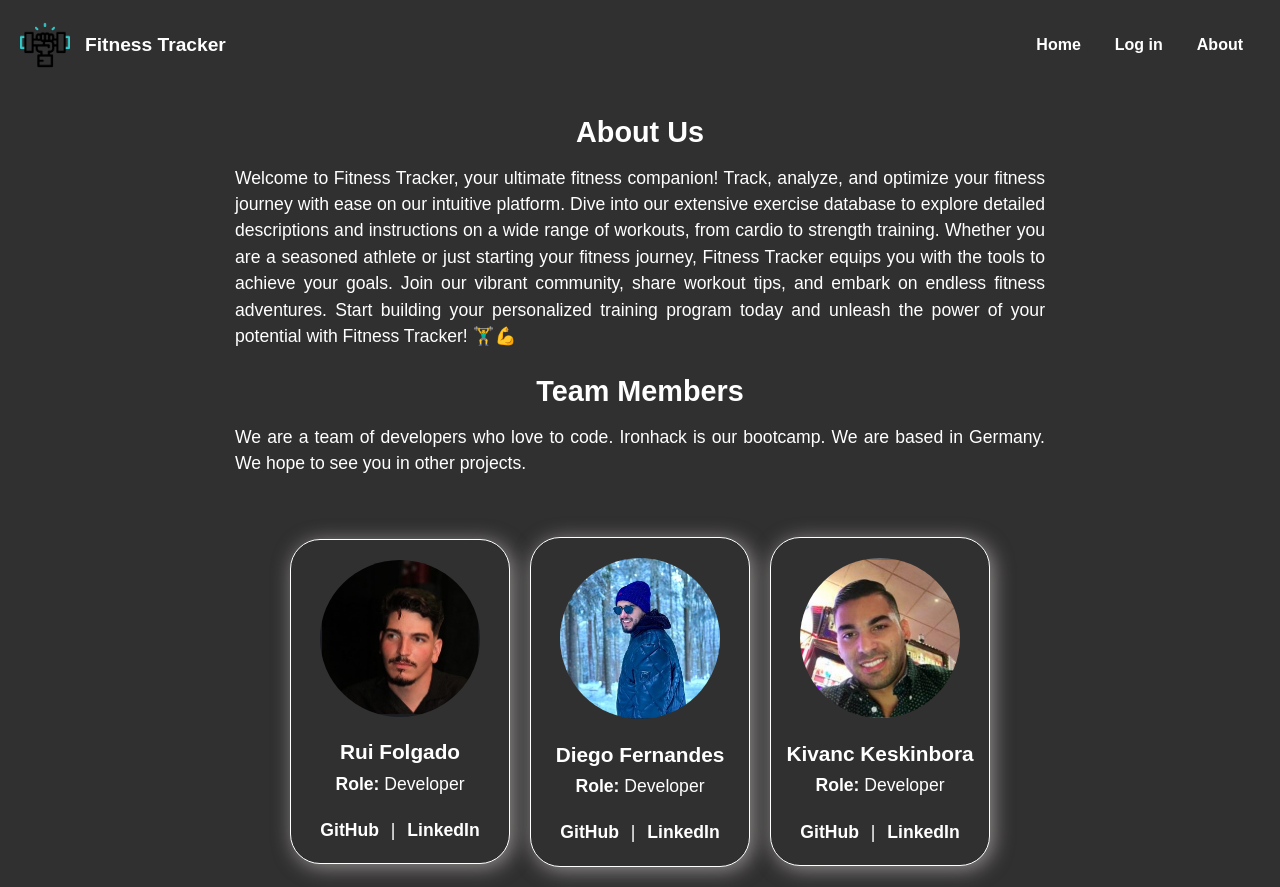
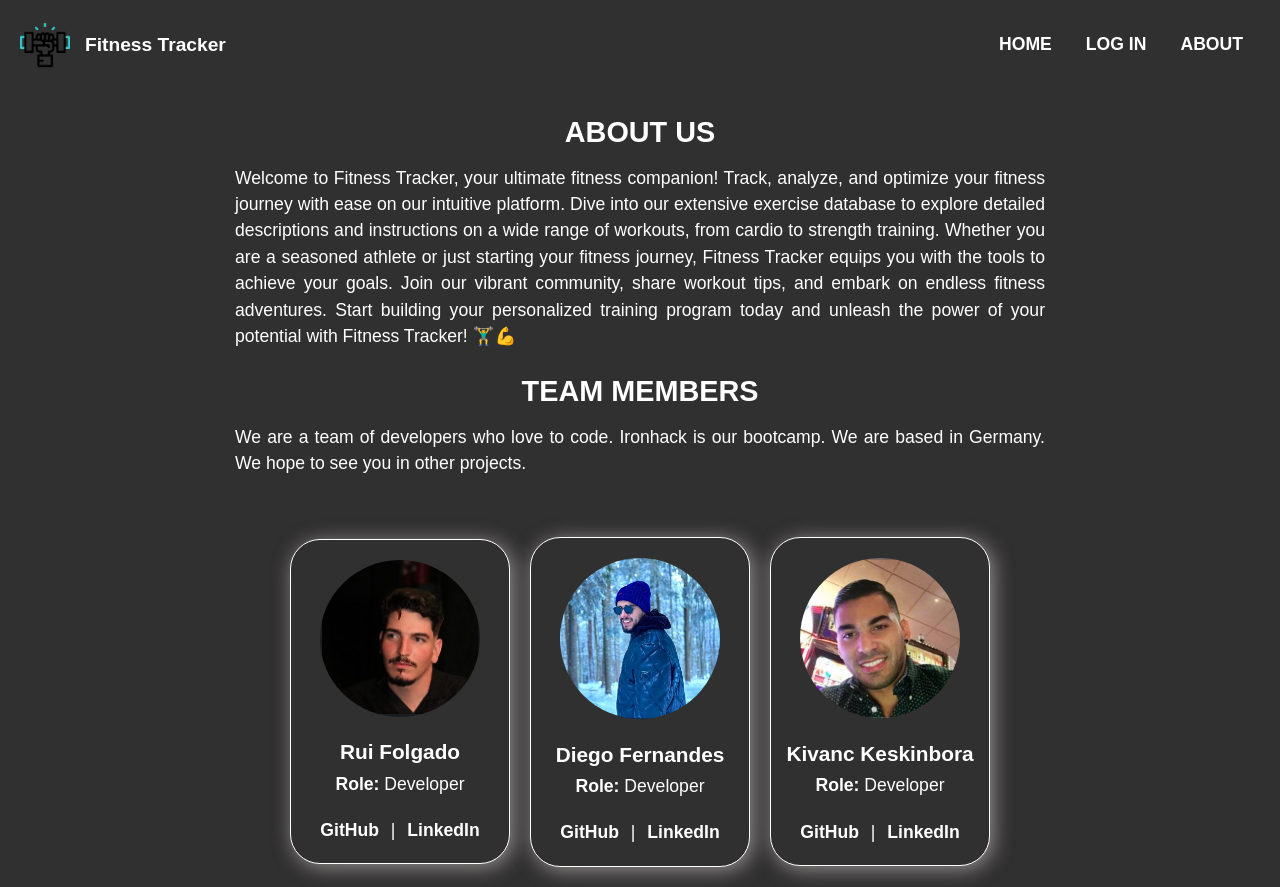
Before and after one commit to dieegoolimaa/fitnesstracker-frontend, a React (Vite) app: page /about in a window 1280 px wide. Built offline with nearby package versions, Linux system fonts and the light colour scheme.

Commit message:
test text align

```diff
--- a/src/App.css
+++ b/src/App.css
@@ -20,6 +20,7 @@ button {
   border: 0.5px solid white;
   border-radius: 10px;
   font-weight: bold;
+  font-size: 1.1rem;
 }
 
 button:hover {
@@ -30,9 +31,11 @@ button:hover {
   padding: 5px 7px;
   border-radius: 10px;
   font-weight: bold;
+  font-size: 1.1rem;
 }
 
 a {
+  font-size: 1.1rem;
   text-decoration: none;
   color: white;
   border: none;
@@ -50,6 +53,7 @@ a:hover {
   padding: 5px 7px;
   border-radius: 10px;
   font-weight: bold;
+  font-size: 1.1rem;
 }
 
 link {
@@ -60,6 +64,8 @@ link {
   border-radius: 10px;
   font-weight: bold;
   margin-top: 5px;
+  font-size: 1.1rem;
+  text-align: left;
 }
 
 link:hover {
@@ -70,6 +76,8 @@ link:hover {
   padding: 5px 7px;
   border-radius: 10px;
   font-weight: bold;
+  font-size: 1.1rem;
+  text-align: left;
 }
 
 /*
--- a/src/components/Navbar.jsx
+++ b/src/components/Navbar.jsx
@@ -28,21 +28,21 @@ const Navbar = () => {
             <ul>
               <li>
                 <Link className={style.link} to="/">
-                  Home
+                  HOME
                 </Link>
               </li>
               <li onClick={handleClick}>
-                User
+                USER
                 {dropdownOpen && (
                   <ul className={style.dropdown}>
                     <li>
                       <Link className={style.link} to="/profile">
-                        Profile
+                        PROFILE
                       </Link>
                     </li>
                     <li>
                       <Link className={style.link} to="/workouts">
-                        Workout
+                        WORKOUT
                       </Link>
                     </li>
                     <li>
@@ -51,7 +51,7 @@ const Navbar = () => {
                         to="/"
                         onClick={handleLogout}
                       >
-                        Logout
+                        LOGOUT
                       </Link>
                     </li>
                   </ul>
@@ -59,12 +59,12 @@ const Navbar = () => {
               </li>
               <li>
                 <Link className={style.link} to="/exercises">
-                  All Exercises
+                  EXERCISES
                 </Link>
               </li>
               <li>
                 <Link className={style.link} to="/about">
-                  About
+                  ABOUT
                 </Link>
               </li>
             </ul>
@@ -74,17 +74,17 @@ const Navbar = () => {
             <ul>
               <li>
                 <Link className={style.link} to="/">
-                  Home
+                  HOME
                 </Link>
               </li>
               <li>
                 <Link className={style.link} to="/login">
-                  Log in
+                  LOG IN
                 </Link>
               </li>
               <li>
                 <Link className={style.link} to="/about">
-                  About
+                  ABOUT
                 </Link>
               </li>
             </ul>
--- a/src/pages/AboutPage.jsx
+++ b/src/pages/AboutPage.jsx
@@ -7,7 +7,7 @@ import style from "../styles/AboutPage.module.css";
 const AboutPage = () => {
   return (
     <div className={style.aboutPage}>
-      <h1 className={style.title}>About Us</h1>
+      <h1 className={style.title}>ABOUT US</h1>
       <p>
         Welcome to Fitness Tracker, your ultimate fitness companion! Track,
         analyze, and optimize your fitness journey with ease on our intuitive
@@ -20,7 +20,7 @@ const AboutPage = () => {
         personalized training program today and unleash the power of your
         potential with Fitness Tracker! 🏋️‍♂️💪
       </p>
-      <h1 className={style.title}>Team Members</h1>
+      <h1 className={style.title}>TEAM MEMBERS</h1>
       <p>
         We are a team of developers who love to code. Ironhack is our bootcamp.
         We are based in Germany. We hope to see you in other projects.
--- a/src/pages/AllExercisesPage.jsx
+++ b/src/pages/AllExercisesPage.jsx
@@ -66,7 +66,7 @@ const AllExercisesPage = () => {
   return (
     <div className="exercise-page">
       <div className="exercise-title">
-        <h1>All Exercises</h1>
+        <h1>EXERCISES</h1>
         <p className="exerciseDescription">
           Below you will find a list of all exercises available for training.
         </p>
@@ -128,19 +128,22 @@ const AllExercisesPage = () => {
                     </div>
                   </div>
                   <div className="images">
-                  {isExpanded[currentExercise._id] && (
-                   <div className="imagescontainer">
-                    <img
-                       src={currentExercise['image-1']}
-                        alt={`${currentExercise.name} Image`} />
-                   <img
-                   src={currentExercise['image-2']}
-                   alt={`${currentExercise.name} Image`}/>
-                   </div>
+                    {isExpanded[currentExercise._id] && (
+                      <div className="imagescontainer">
+                        <img
+                          src={currentExercise["image-1"]}
+                          alt={`${currentExercise.name} Image`}
+                        />
+                        <img
+                          src={currentExercise["image-2"]}
+                          alt={`${currentExercise.name} Image`}
+                        />
+                      </div>
                     )}
                     <button
                       className="expand-button"
-                      onClick={() => handleExpandClick(currentExercise._id)}>
+                      onClick={() => handleExpandClick(currentExercise._id)}
+                    >
                       {isExpanded[currentExercise._id]
                         ? "Hide exercise"
                         : "See exercise"}
--- a/src/styles/HomePage.module.css
+++ b/src/styles/HomePage.module.css
@@ -11,3 +11,9 @@
 .title br {
   display: none;
 }
+
+@media (max-width: 768px) {
+  .title {
+    font-size: 1.7rem;
+  }
+}
```
